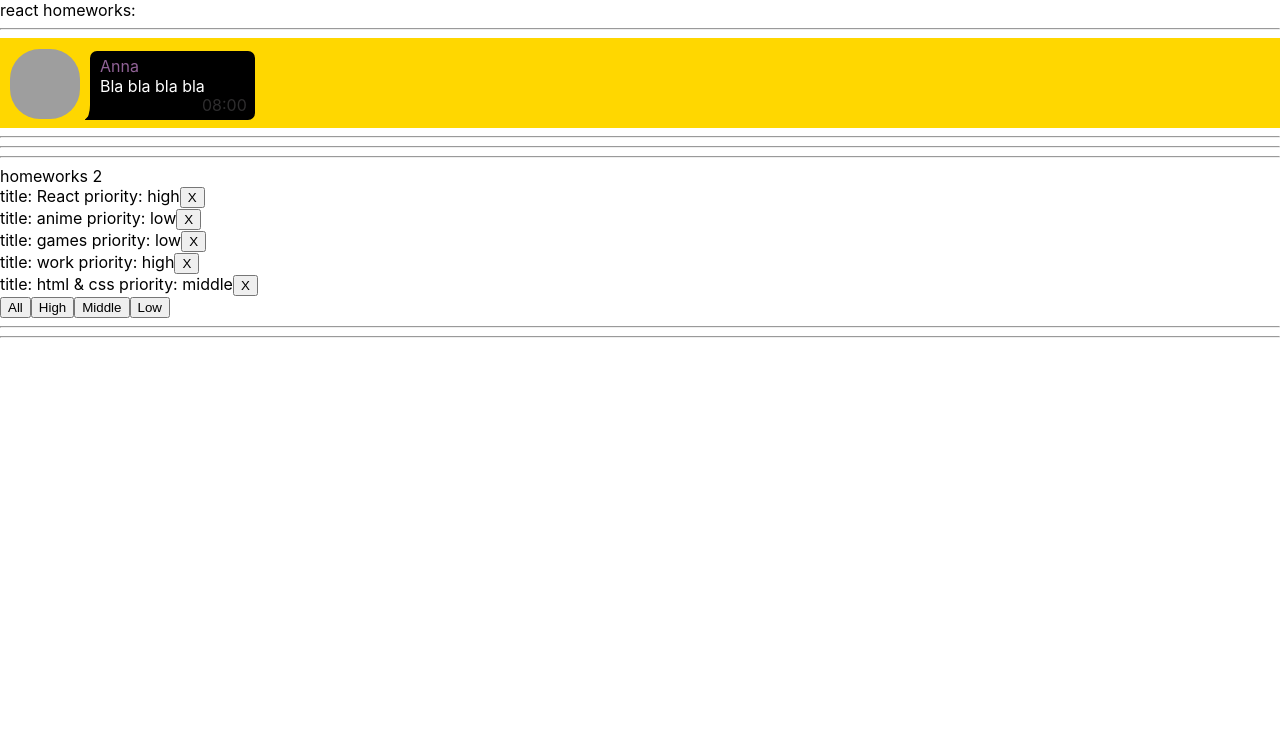
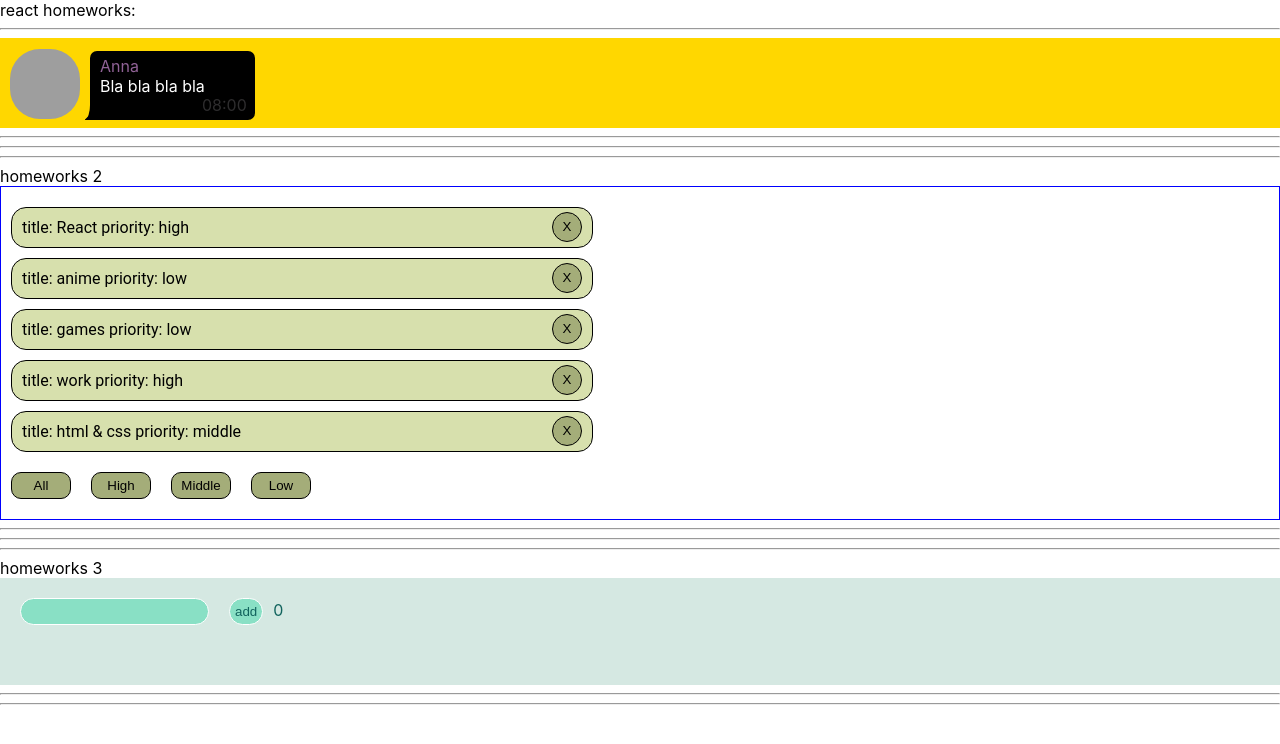
Before and after one commit to tatrom/simple-react-homeworks, a React (Create React App) app: page / in a window 1280 px wide. Shown: the top 744 px of the page. Built offline with nearby package versions, Linux system fonts and the light colour scheme; grey boxes are pictures that could not be loaded.

Commit message:
adding input to add users

```diff
--- a/package.json
+++ b/package.json
@@ -10,6 +10,7 @@
     "@types/node": "^12.0.0",
     "@types/react": "^16.9.0",
     "@types/react-dom": "^16.9.0",
+    "@types/uuid": "^8.3.0",
     "react": "^16.13.1",
     "react-dom": "^16.13.1",
     "react-scripts": "3.4.1",
--- a/src/p1-main/m1-ui/u1-app/App.tsx
+++ b/src/p1-main/m1-ui/u1-app/App.tsx
@@ -2,6 +2,7 @@ import React from "react";
 import s from "./App.module.css";
 import HW1 from "../../../p2-homeworks/h1/HW1";
 import HW2 from "../../../p2-homeworks/h2/HW2";
+import HW3 from "../../../p2-homeworks/h3/HW3";
 
 function App() {
     return (
@@ -9,7 +10,7 @@ function App() {
             <div>react homeworks:</div>
             <HW1/>
             <HW2/>
-            {/*<HW3/>*/}
+            <HW3/>
             {/*<HW4/>*/}
             {/*<HW5/>*/}
 
--- a/src/p2-homeworks/h2/Affair.tsx
+++ b/src/p2-homeworks/h2/Affair.tsx
@@ -1,5 +1,6 @@
 import React from "react";
 import { AffairType } from "./HW2";
+import s from './Affairs.module.css'
 
 type AffairPropsType = {
     affair: AffairType
@@ -9,9 +10,9 @@ type AffairPropsType = {
 function Affair(props: AffairPropsType) {
     const deleteCallback = () => {props.deleteAffairCallback(props.affair._id)};// need to fix
     return (
-        <div>
+        <div className={s.affair}>
             title: {props.affair.name} priority: {props.affair.priority}
-            <button onClick={deleteCallback}>X</button>
+            <button onClick={deleteCallback} className={s.button}>X</button>
         </div>
     );
 }
--- a/src/p2-homeworks/h2/Affairs.module.css
+++ b/src/p2-homeworks/h2/Affairs.module.css
@@ -1,3 +1,57 @@
-.someClass {
 
+
+.affairs {
+    border: 1px solid blue;
+    padding: 10px 0;
+    font-family: 'Roboto', sans-serif;
 }
+
+.affair {
+    background-color: #d7e0ad;
+    border: 1px solid #000;
+    width: 500px;
+    margin: 10px;
+    border-radius: 15px;
+    position: relative;
+    padding: 10px;
+    padding-right: 70px
+}
+
+.button {
+    background-color: #a4ad79;
+    border: 1px solid #000000;
+    border-radius: 30px;
+    height: 30px;
+    width: 30px;
+    margin-left: 10px;
+    position: absolute;
+    top: 11%;
+    right: 10px;
+    outline: none;
+}
+
+.button:active {
+    opacity: .5;
+}
+.button:hover {
+    transform: scale(1.1);
+}
+
+.filterButton {
+    background-color: #a4ad79;
+    padding: 5px;
+    border-radius: 10px;
+    border: 1px solid #000000;
+    margin-left: 10px;
+    outline: none;
+    margin: 10px;
+    width: 60px;
+}
+
+.filterButton:active {
+    opacity: .5;
+}
+
+.filterButton:hover {
+    transform: scale(1.1);
+}
--- a/src/p2-homeworks/h2/Affairs.tsx
+++ b/src/p2-homeworks/h2/Affairs.tsx
@@ -1,6 +1,7 @@
 import React, {Dispatch, SetStateAction} from "react";
 import Affair from "./Affair";
 import {AffairType, FilterType} from "./HW2";
+import s from './Affairs.module.css'
 
 type AffairsPropsType = { // need to fix any
     data: Array<AffairType>
@@ -23,14 +24,14 @@ function Affairs(props: AffairsPropsType) {
     const setLow = () => {props.setFilter("low")};
 
     return (
-        <div>
+        <div className={s.affairs}>
 
             {mappedAffairs}
 
-            <button onClick={setAll}>All</button>
-            <button onClick={setHigh}>High</button>
-            <button onClick={setMiddle}>Middle</button>
-            <button onClick={setLow}>Low</button>
+            <button className={ s.filterButton} onClick={setAll}>All</button>
+            <button className={ s.filterButton} onClick={setHigh}>High</button>
+            <button className={ s.filterButton} onClick={setMiddle}>Middle</button>
+            <button className={ s.filterButton} onClick={setLow}>Low</button>
         </div>
     );
 }
--- a/src/p2-homeworks/h3/Greeting.module.css
+++ b/src/p2-homeworks/h3/Greeting.module.css
@@ -3,5 +3,53 @@
 }
 
 .error {
-    border: 1px solid red;
+    background-color: #89e0c5;
+    outline: none;
+    border: 2px solid mediumvioletred;
+    border-radius: 15px;
+    margin: 10px;
+    padding: 5px;
 }
+
+.input {
+    background-color: #89e0c5;
+    outline: none;
+    border: 1px solid #fff;
+    border-radius: 15px;
+    margin: 10px;
+    padding: 5px;
+}
+
+.button {
+    background-color: #89e0c5;
+    outline: none;
+    border-radius: 15px;
+    margin: 10px;
+    border: 1px solid #fff;
+    padding: 5px;
+    color: #11635d;
+}
+
+.greetingContainer {
+    background-color: #d5e8e2;
+    position: relative;
+    padding: 10px 10px 50px 10px;
+    color: #11635d;
+}
+
+.button:hover {
+    transform: scale(1.1);
+}
+
+.button:active {
+    opacity: .5;
+}
+
+.errorText {
+    position: absolute;
+    left: 30px;
+    bottom: 10px;
+    font-size: 20px;
+    color: mediumvioletred;
+
+}
--- a/src/p2-homeworks/h3/Greeting.tsx
+++ b/src/p2-homeworks/h3/Greeting.tsx
@@ -1,28 +1,54 @@
-import React from "react";
+import React, {useState, ChangeEvent, KeyboardEvent, Dispatch, SetStateAction} from "react";
 import s from "./Greeting.module.css";
 
 type GreetingPropsType = {
-    name: any // need to fix any
-    setNameCallback: any // need to fix any
-    addUser: any // need to fix any
-    error: any // need to fix any
-    totalUsers: any // need to fix any
+    name: string
+    setNameCallback: (name: string) => void
+    addUser: (name: string) => void
+    error: string
+    totalUsers: number
+    setError: Dispatch<SetStateAction<string>>
 }
 
 // презентационная компонента (для верстальщика)
 const Greeting: React.FC<GreetingPropsType> = (
-    {name, setNameCallback, addUser, error, totalUsers} // деструктуризация пропсов
+    {name, setNameCallback, addUser, error, totalUsers, setError} // деструктуризация пропсов
 ) => {
-    const inputClass = s.error; // need to fix with (?:)
+    const inputClass = error ? s.error : s.input;
 
+
+
+    const AddUser = () => {
+        const newName = name.trim()
+        if (newName) {
+            addUser(newName)
+            setNameCallback("")
+            setError("");
+        } else {
+            setError("The input field is empty!");
+        }
+    }
+    const OnClickHandler = () => {
+        AddUser()
+    }
+    const OnKeyPressHandler = (e: KeyboardEvent<HTMLInputElement>) => {
+        if (e.charCode === 13) {
+            AddUser()
+        }
+    }
     return (
         <div>
-            <input value={name} onChange={setNameCallback} className={inputClass}/>
-            <span>{error}</span>
-            <button onClick={addUser}>add</button>
+            <input value={name}
+                   onChange={el => setNameCallback(el.currentTarget.value)}
+                   onKeyPress={OnKeyPressHandler}
+                   className={inputClass}/>
+
+            <span className={s.errorText}>{error}</span>
+            <button className={s.button} onClick={OnClickHandler}>add</button>
             <span>{totalUsers}</span>
         </div>
     );
+
 }
 
 export default Greeting;
--- a/src/p2-homeworks/h3/GreetingContainer.tsx
+++ b/src/p2-homeworks/h3/GreetingContainer.tsx
@@ -1,9 +1,11 @@
 import React, {useState} from "react";
 import Greeting from "./Greeting";
+import {UserType} from "./HW3";
+import s from './Greeting.module.css'
 
 type GreetingContainerPropsType = {
-    users: any // need to fix any
-    addUserCallback: any // need to fix any
+    users: Array<UserType> // need to fix any
+    addUserCallback: (name: string) => void // need to fix any
 }
 
 // более простой и понятный для новичков
@@ -12,26 +14,30 @@ type GreetingContainerPropsType = {
 // более современный и удобный для про :)
 // уровень локальной логики
 const GreetingContainer: React.FC<GreetingContainerPropsType> = ({users, addUserCallback}) => { // деструктуризация пропсов
-    const [name, setName] = useState<any>(""); // need to fix any
-    const [error, setError] = useState<any>(""); // need to fix any
+    const [name, setName] = useState<string>(""); // need to fix any
+    const [error, setError] = useState<string>(""); // need to fix any
 
-    const setNameCallback = (e: any) => { // need to fix any
-        setName(""); // need to fix
+    const setNameCallback = (e: string) => {
+        setName(e); // need to fix
     };
-    const addUser = () => {
-        alert(`Hello  !`); // need to fix
+    const addUser = (name: string) => {
+        addUserCallback(name)
+        alert(`Hello, ${name} !`); // need to fix
     };
 
-    const totalUsers = 0; // need to fix
+    const totalUsers = users.length; // need to fix
 
     return (
+        <div className={s.greetingContainer}>
             <Greeting
                 name={name}
                 setNameCallback={setNameCallback}
                 addUser={addUser}
                 error={error}
                 totalUsers={totalUsers}
+                setError={setError}
             />
+        </div>
     );
 }
 
--- a/src/p2-homeworks/h3/HW3.tsx
+++ b/src/p2-homeworks/h3/HW3.tsx
@@ -1,25 +1,26 @@
 import React, {useState} from "react";
 import GreetingContainer from "./GreetingContainer";
+import {v1} from "uuid";
 
 // types
 export type UserType = {
-    _id: any // need to fix any
-    name: any // need to fix any
+    _id: string
+    name: string
 }
 
 // уровень работы с глобальными данными
 function HW3() {
-    const [users, setUsers] = useState<any>([]); // need to fix any
+    const [users, setUsers] = useState<Array<UserType>>([]);
 
-    const addUserCallback = (name: any) => { // need to fix any
-        setUsers([]); // need to fix
+    const addUserCallback = (name: string) => {
+        let newUser: UserType = {_id: v1(), name: name}
+        let newUsers: Array<UserType> = [newUser, ...users]
+        setUsers(newUsers);
     }
-
     return (
         <div>
             <hr/>
             homeworks 3
-
             {/*should work (должно работать)*/}
             <GreetingContainer users={users} addUserCallback={addUserCallback}/>
 
```
Also changed, not shown: 1 other file (tests, documents, lock files or other folders). Lines whose indentation alone changed are shown as unchanged.
